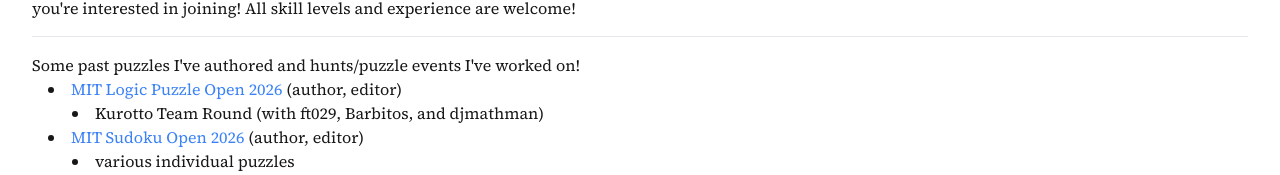
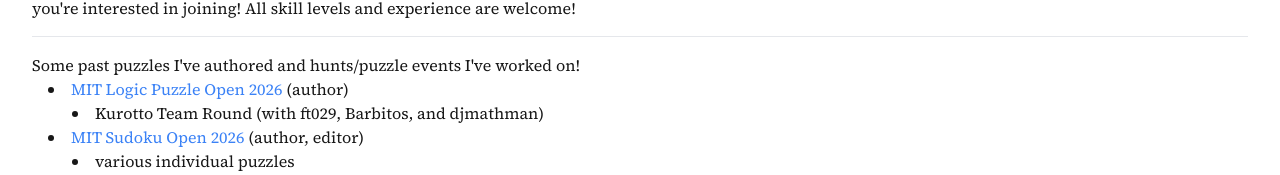
Before and after one commit to rchang0/rchang0.github.io, a Next.js app: page /puzzles in a window 1280 px wide. Shown: the part 201-376 px from the top of the page. Built offline with nearby package versions, Linux system fonts and the light colour scheme.

Commit message:
Update page.tsx

```diff
--- a/app/puzzles/page.tsx
+++ b/app/puzzles/page.tsx
@@ -32,7 +32,7 @@
           >
             MIT Logic Puzzle Open 2026
           </a>{" "}
-          (author, editor)
+          (author)
           <ul className="list-disc list-inside ml-6">
             <li>
               Kurotto Team Round (with ft029, Barbitos, and djmathman)
```
